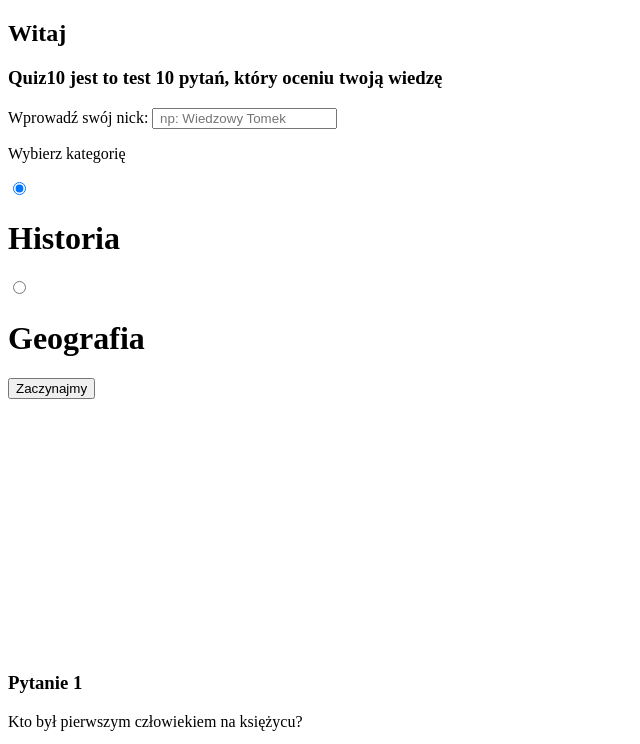
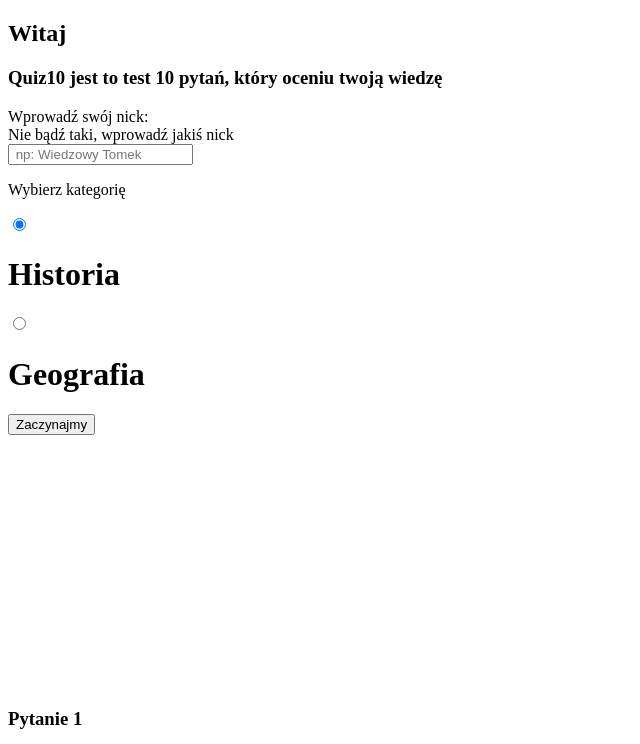
Before and after one commit to bartOlech/quiz-10, a plain HTML site: page src/index.html in a window 1280 px wide. Shown: the top 744 px of the page, without its empty margins (0-640 px from the left). Drawn offline with Linux system fonts and the light colour scheme.

Commit message:
Add info text in the nickname form field
If user doesn't enter a nickname, a text will be displayed informing about the requirement of this field

```diff
--- a/src/index.html
+++ b/src/index.html
@@ -15,9 +15,9 @@
                 <div class='welcome-section'><h2>Witaj</h2><div class='welcome-section-line'></div></div>
                 <h3>Quiz10 jest to test 10 pytań, który oceniu twoją wiedzę</h3>
                 <label for='input-nick' class='input-nick-label'>Wprowadź swój nick:</label>
-                <!-- <div class="arrow_box">
+               <div id='arrow-box' class="arrow-box">
                     Nie bądź taki, wprowadź jakiś nick
-                </div> -->
+                </div>
                 <input placeholder=" np: Wiedzowy Tomek" id='input-nick' class='input-nick' type="text">
                 <p class='select-category-text'>Wybierz kategorię</p>
                 <div class="container">
--- a/src/scss/style.scss
+++ b/src/scss/style.scss
@@ -73,7 +73,7 @@ body{
     padding-bottom:7px;
 }
 //section arrow-box
-.arrow_box {
+.arrow-box {
 	position: relative;
     background: $bgElementIntroPage;
     padding:6px;
@@ -81,9 +81,10 @@ body{
     margin-bottom:17px;
     color:$fontColorIntroPage;
     font-family: $familyIntroPage;
+    display:none;
 }
 
-.arrow_box:after {
+.arrow-box:after {
 	top: 100%;
 	left: 50%;
 	border: solid transparent;
@@ -97,7 +98,7 @@ body{
 	border-width: 15px;
     margin-left: -15px;
 }
-.arrow_box span{
+.arrow-box span{
     font-size: 1.4em;
 }
 .smile-icon{
```
Also changed, not shown: src/index.js (+6 -1 lines).
